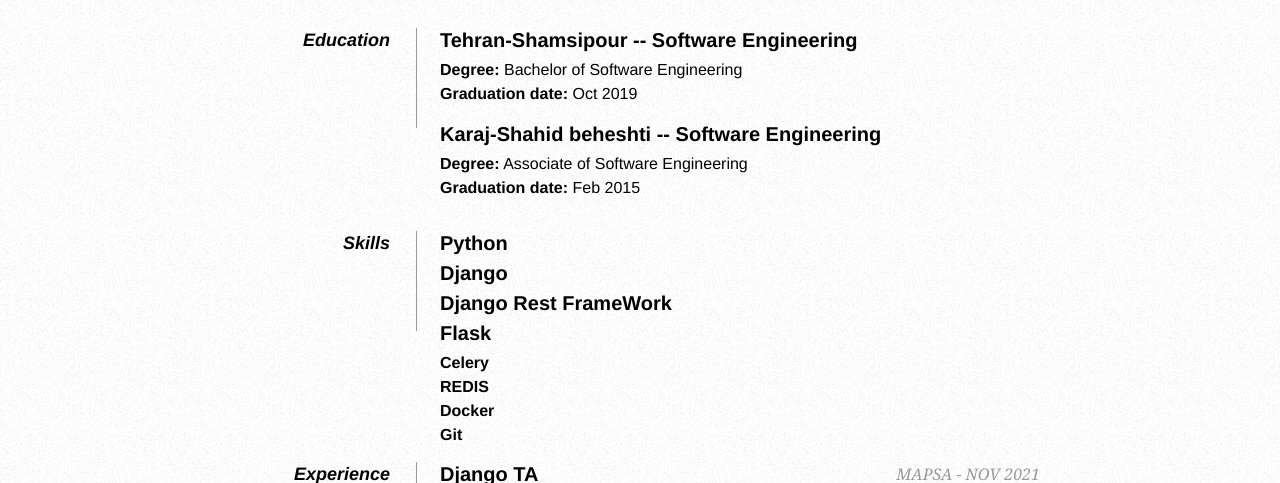
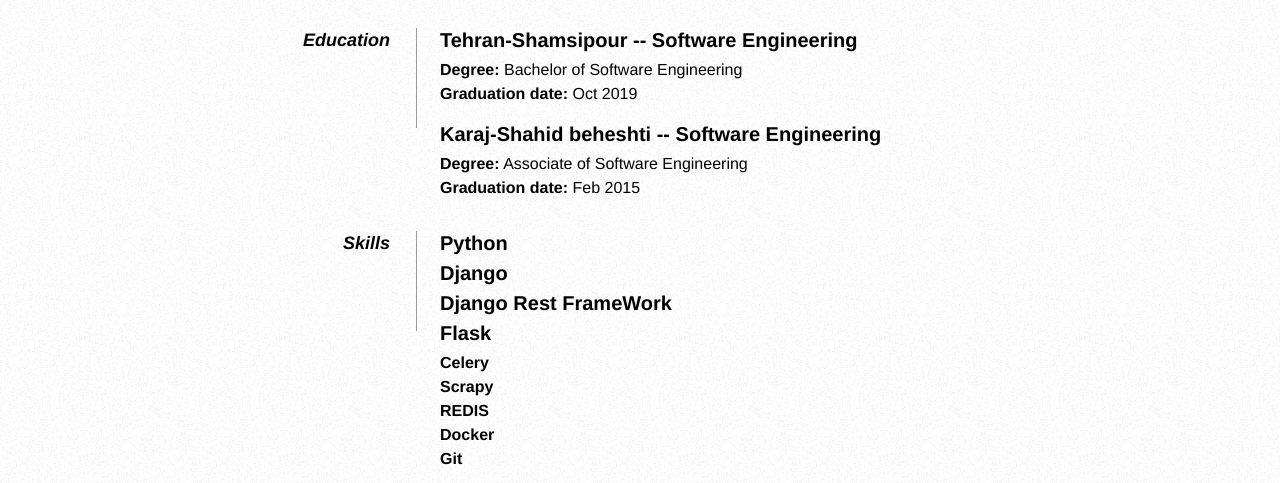
Before and after one commit to poya-kob/poya-kob, a plain HTML site: page index.html in a window 1280 px wide. Shown: the part 260-743 px from the top of the page. Drawn offline with Linux system fonts and the light colour scheme.

Commit message:
scrapy added

```diff
--- a/index.html
+++ b/index.html
@@ -85,6 +85,7 @@
                 <h2>Django Rest FrameWork</h2>
                 <h2>Flask</h2>
                 <h4>Celery</h4>
+                <h4>Scrapy</h4>
                 <h4>REDIS</h4>
                 <h4>Docker</h4>
                 <h4>Git</h4>
```
